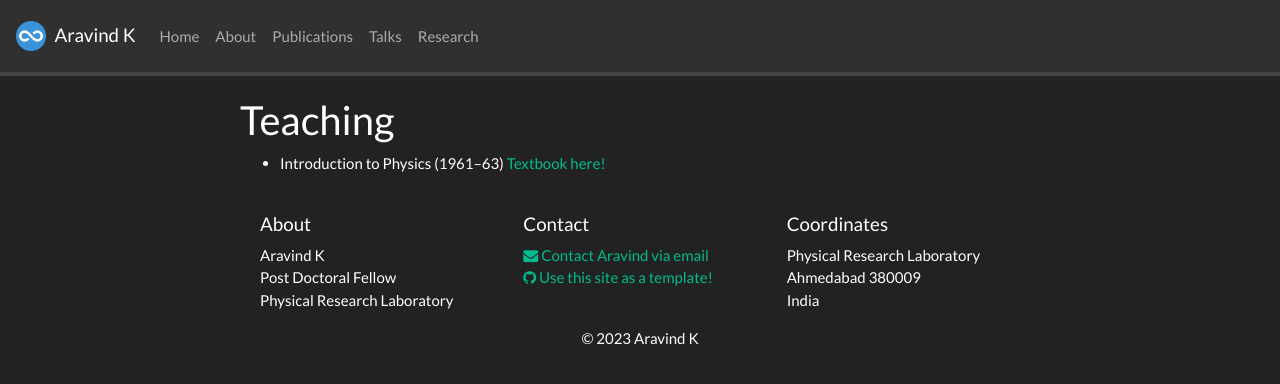
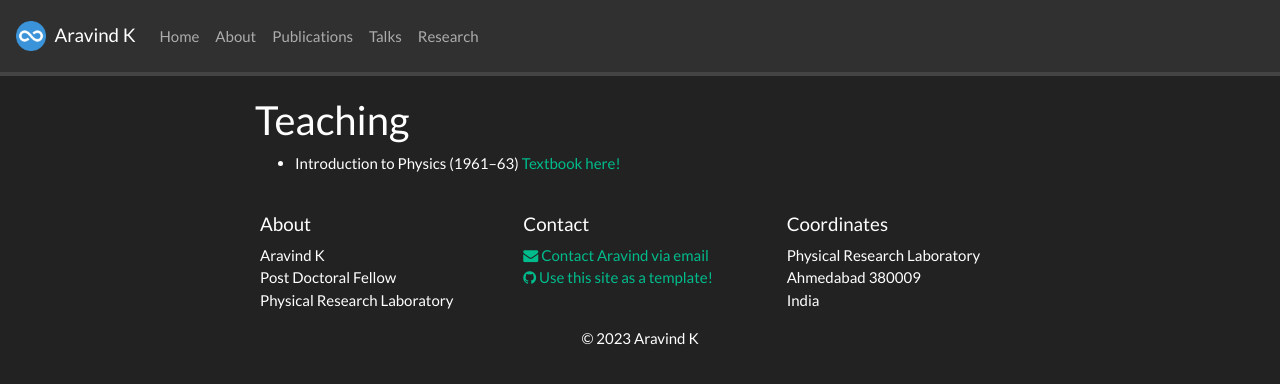
Before and after one commit to DrAravind1192/DrAravind1192.github.io, a Jekyll site: the page built from _pages/teaching.md, in a window 1280 px wide. Shown: the top 384 px of the page. Built offline with Jekyll 4.4.1, drawn with Linux system fonts in a browser that asks for light colours; nearby versions of some CDN libraries; a style sheet for code colours, icons or effects is not loaded.

Commit message:
Update gridlay.html

```diff
--- a/_layouts/gridlay.html
+++ b/_layouts/gridlay.html
@@ -1,6 +1,6 @@
 ---
 layout: default
 ---
-<div id="gridid" class="col-sm-20 col-xs-12">
+<div id="gridid" class="col-sm-12 col-xs-12">
   {{ content }}
 </div>
```
